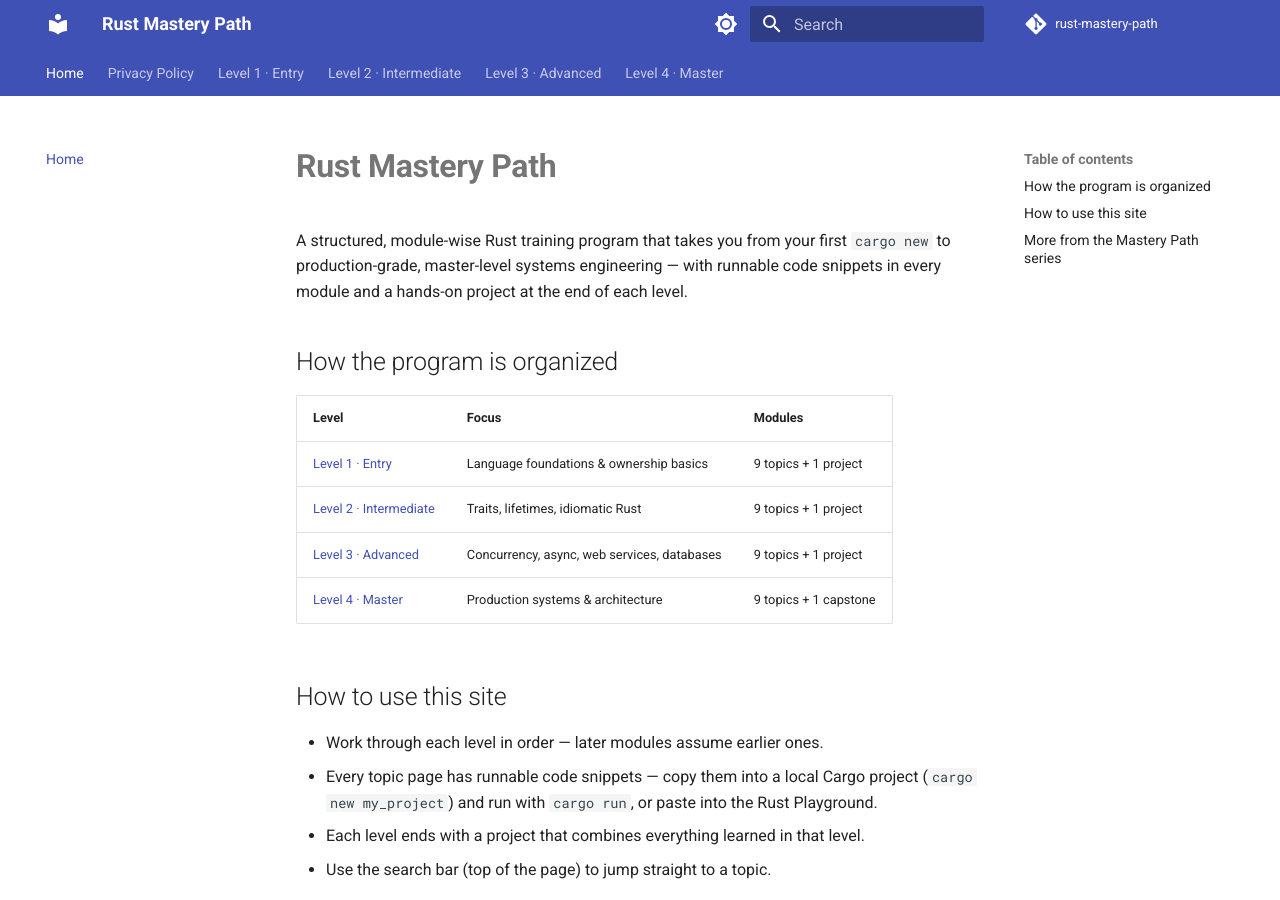
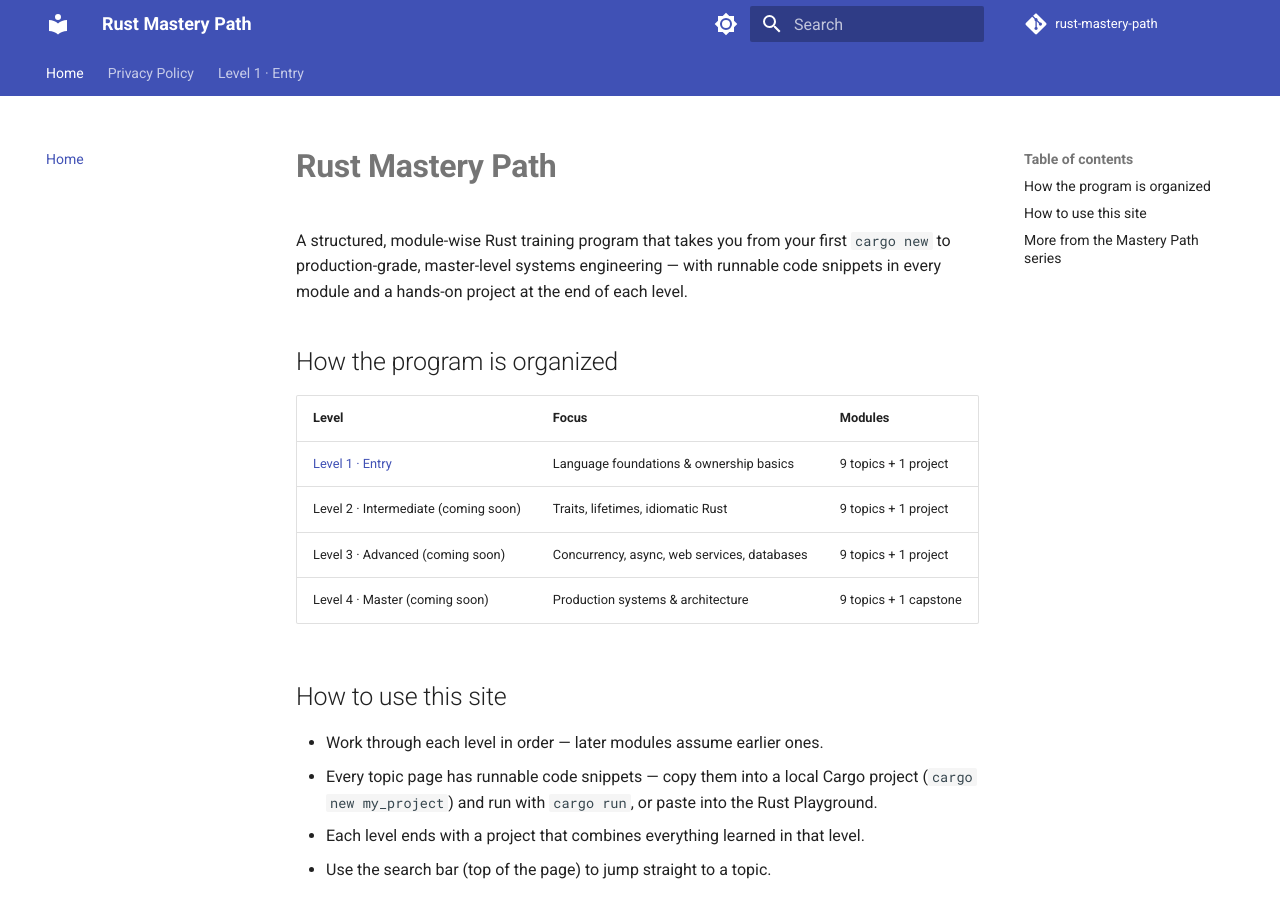
Before and after one commit to SIGILIPELLI/rust-mastery-path, an MkDocs documentation site: the page built from docs/index.md, in a window 1280 px wide and 900 px high. Built offline with MkDocs 1.6.1 and Material for MkDocs 9.7.7, drawn with Linux system fonts in a browser that asks for light colours; comment, search, counter and statistics services are not loaded; part of the change alters nothing that is shown.

Commit message:
Hide unfinished levels from crawl surface pending content backfill
AdSense flagged the domain for 'Low value content'. Real lessons are
being written level by level; in the meantime this removes only the
still-unwritten levels from nav/sitemap/homepage (files are untouched)
so the site isn't submitting thin content to Google during the
backfill. Re-running this after a level's content is finished
automatically restores it.

Co-Authored-By: Claude Opus 5 <noreply@anthropic.com>

```diff
--- a/docs/index.md
+++ b/docs/index.md
@@ -15,9 +15,9 @@ each level.
 | Level | Focus | Modules |
 |-------|-------|---------|
 | [Level 1 · Entry](level-1/index.md) | Language foundations & ownership basics | 9 topics + 1 project |
-| [Level 2 · Intermediate](level-2/index.md) | Traits, lifetimes, idiomatic Rust | 9 topics + 1 project |
-| [Level 3 · Advanced](level-3/index.md) | Concurrency, async, web services, databases | 9 topics + 1 project |
-| [Level 4 · Master](level-4/index.md) | Production systems & architecture | 9 topics + 1 capstone |
+| Level 2 · Intermediate (coming soon) | Traits, lifetimes, idiomatic Rust | 9 topics + 1 project |
+| Level 3 · Advanced (coming soon) | Concurrency, async, web services, databases | 9 topics + 1 project |
+| Level 4 · Master (coming soon) | Production systems & architecture | 9 topics + 1 capstone |
 
 ## How to use this site
 
--- a/mkdocs.yml
+++ b/mkdocs.yml
@@ -62,39 +62,8 @@ nav:
       - "08 · Pattern Matching": level-1/08-pattern-matching.md
       - "09 · Modules & Cargo Project Structure": level-1/09-modules-cargo.md
       - "10 · Project — CLI To-Do App": level-1/10-project-todo-cli.md
-  - "Level 2 · Intermediate":
-      - Overview: level-2/index.md
-      - "01 · Ownership & Borrowing Deep Dive": level-2/01-ownership-borrowing.md
-      - "02 · Lifetimes": level-2/02-lifetimes.md
-      - "03 · Traits & Generics": level-2/03-traits-generics.md
-      - "04 · Closures & Iterators": level-2/04-closures-iterators.md
-      - "05 · Error Handling Advanced": level-2/05-error-handling-advanced.md
-      - "06 · Testing in Rust": level-2/06-testing.md
-      - "07 · Smart Pointers": level-2/07-smart-pointers.md
-      - "08 · Files & the Standard Library": level-2/08-files-stdlib.md
-      - "09 · Crates & Dependency Management": level-2/09-crates-dependencies.md
-      - "10 · Project — Weather CLI": level-2/10-project-weather-cli.md
-  - "Level 3 · Advanced":
-      - Overview: level-3/index.md
-      - "01 · Concurrency": level-3/01-concurrency.md
-      - "02 · Async/Await Basics": level-3/02-async-await-basics.md
-      - "03 · Building CLIs with clap": level-3/03-clap-cli.md
-      - "04 · Working with Databases (rusqlite)": level-3/04-databases-rusqlite.md
-      - "05 · Building Web Services (axum)": level-3/05-web-services-axum.md
-      - "06 · Unsafe Rust Basics": level-3/06-unsafe-rust.md
-      - "07 · Design Patterns in Rust": level-3/07-design-patterns.md
-      - "08 · Testing Advanced & Benchmarking": level-3/08-testing-benchmarking.md
-      - "09 · Generics & Trait Objects": level-3/09-generics-trait-objects.md
-      - "10 · Project — REST API + SQLite": level-3/10-project-rest-api-sqlite.md
-  - "Level 4 · Master":
-      - Overview: level-4/index.md
-      - "01 · Advanced Async Patterns": level-4/01-advanced-async-patterns.md
-      - "02 · Performance Optimization": level-4/02-performance-optimization.md
-      - "03 · Macros": level-4/03-macros.md
-      - "04 · Building Production Services": level-4/04-production-services.md
-      - "05 · Security & Memory Safety Deep Dive": level-4/05-security-memory-safety.md
-      - "06 · Testing at Scale & CI": level-4/06-testing-at-scale-ci.md
-      - "07 · Deployment (Docker)": level-4/07-deployment-docker.md
-      - "08 · FFI Basics": level-4/08-ffi-basics.md
-      - "09 · Workspace & Large-Project Organization": level-4/09-workspace-organization.md
-      - "10 · Capstone Project": level-4/10-capstone-project.md
+# --- auto-pruned stub levels (see AdSense low-value-content fix) ---
+exclude_docs: |
+  level-2/*.md
+  level-3/*.md
+  level-4/*.md
```
